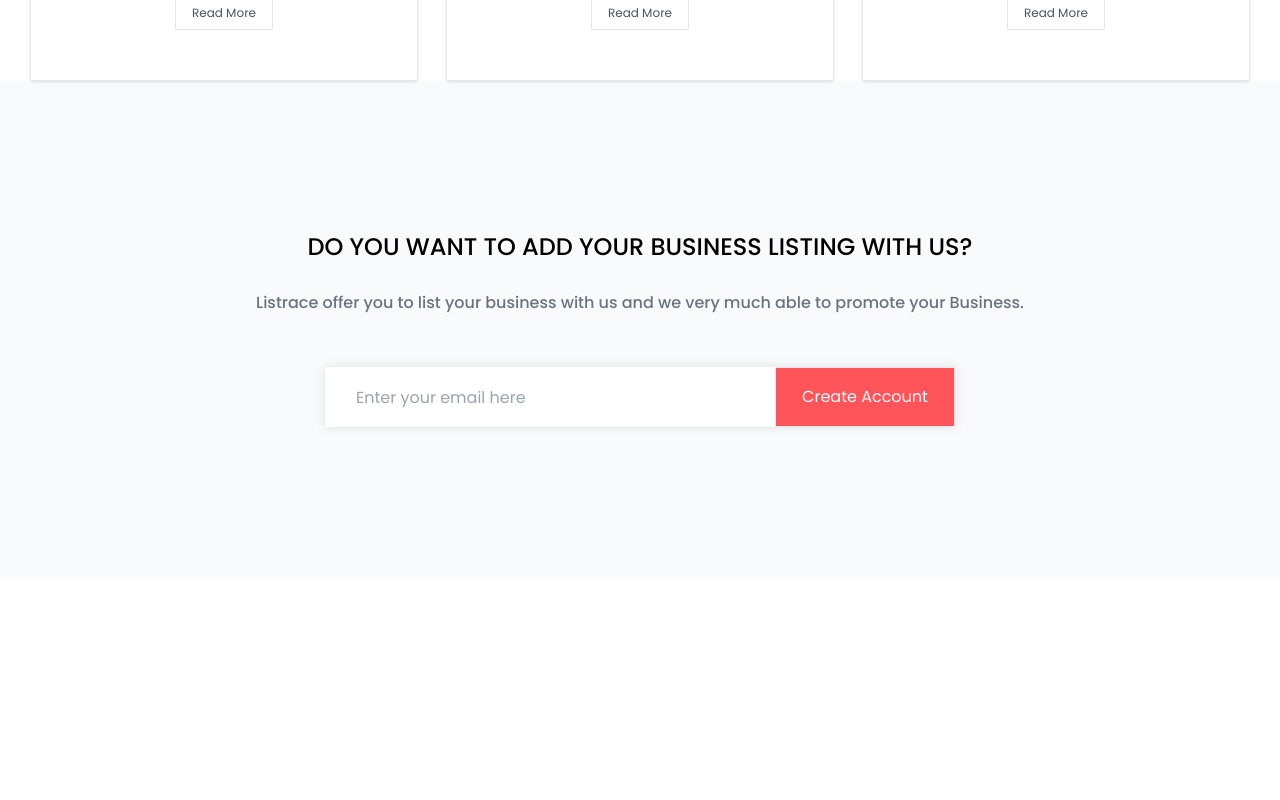
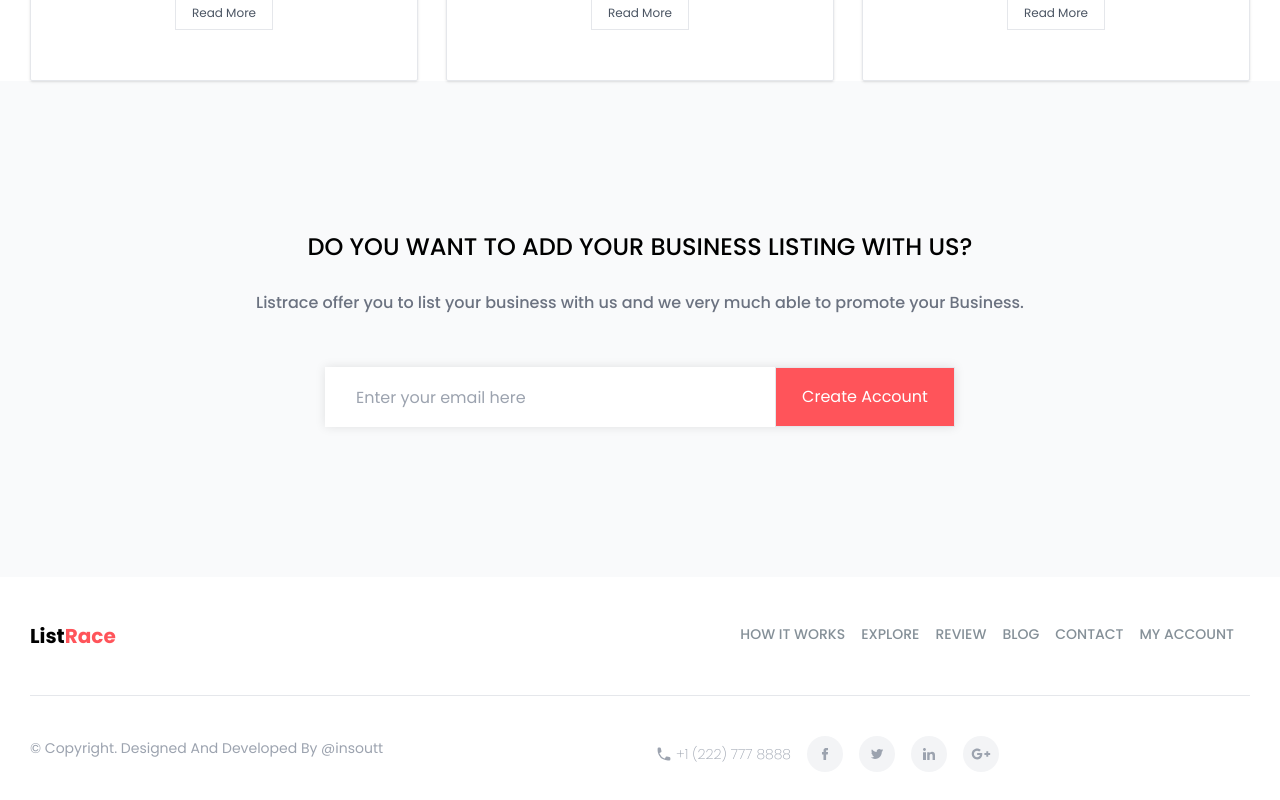
Before and after one commit to insoutt/listrace, a Next.js app: page / in a window 1280 px wide. Shown: the part 591-1391 px from the top of the page. Before the commit the page ends 1168 px from the top, so only its background shows below. Built offline with nearby package versions, Linux system fonts and the light colour scheme.

Commit message:
Add footer

```diff
--- a/src/app/page.tsx
+++ b/src/app/page.tsx
@@ -1,3 +1,4 @@
+import Footer from "@/components/footer";
 import Header from "@/components/header";
 import HeaderTop from "@/components/header-top";
 import Contact from "@/components/sections/contact";
@@ -9,5 +10,6 @@ export default function Home() {
     <Header/>
     <HowItWorks/>
     <Contact/>
+    <Footer/>
   </>);
 }
--- /dev/null
+++ b/src/components/footer.tsx
@@ -0,0 +1,90 @@
+'use client'
+
+import { PhoneIcon } from "@heroicons/react/20/solid";
+import { NAV_ITEMS } from "./header";
+
+const SOCIAL = [
+  {
+    id: 1,
+    icon: (<svg fill="currentcolor" height="12" width="12" id="Layer_1" viewBox="0 0 310 310">
+   <g id="XMLID_834_">
+     <path id="XMLID_835_" d="M81.703,165.106h33.981V305c0,2.762,2.238,5,5,5h57.616c2.762,0,5-2.238,5-5V165.765h39.064
+       c2.54,0,4.677-1.906,4.967-4.429l5.933-51.502c0.163-1.417-0.286-2.836-1.234-3.899c-0.949-1.064-2.307-1.673-3.732-1.673h-44.996
+       V71.978c0-9.732,5.24-14.667,15.576-14.667c1.473,0,29.42,0,29.42,0c2.762,0,5-2.239,5-5V5.037c0-2.762-2.238-5-5-5h-40.545
+       C187.467,0.023,186.832,0,185.896,0c-7.035,0-31.488,1.381-50.804,19.151c-21.402,19.692-18.427,43.27-17.716,47.358v37.752H81.703
+       c-2.762,0-5,2.238-5,5v50.844C76.703,162.867,78.941,165.106,81.703,165.106z"/>
+   </g>
+   </svg>),
+    url: '#',
+  },
+  {
+    id: 2,
+    icon: (<svg fill="currentcolor" width="12" height="12" viewBox="0 0 310 310"><path d="M302.973 57.388a117.51 117.51 0 0 1-14.993 5.463c6.057-6.85 10.675-14.91 13.494-23.73a5 5 0 0 0-7.313-5.824c-10.865 6.444-22.587 11.075-34.878 13.783a66.88 66.88 0 0 0-46.581-18.983c-36.695 0-66.549 29.853-66.549 66.547 0 2.89.183 5.764.545 8.598C101.163 99.244 58.83 76.863 29.76 41.204c-1.036-1.271-2.632-1.956-4.266-1.825a5 5 0 0 0-3.93 2.467c-5.896 10.117-9.013 21.688-9.013 33.461 0 16.035 5.725 31.249 15.838 43.137a56.37 56.37 0 0 1-8.907-3.977c-1.529-.851-3.395-.838-4.914.033a5 5 0 0 0-2.513 4.224c-.007.295-.007.59-.007.889 0 23.935 12.882 45.484 32.577 57.229a57.37 57.37 0 0 1-5.063-.735 5 5 0 0 0-4.681 1.597c-1.17 1.32-1.557 3.16-1.018 4.84 7.29 22.76 26.059 39.501 48.749 44.605-18.819 11.787-40.34 17.961-62.932 17.961a120.4 120.4 0 0 1-14.095-.826c-2.305-.274-4.509 1.087-5.294 3.279a5 5 0 0 0 2.008 5.895c29.023 18.609 62.582 28.445 97.047 28.445 67.754 0 110.139-31.95 133.764-58.753 29.46-33.421 46.356-77.658 46.356-121.367a181.25 181.25 0 0 0-.084-5.508c11.623-8.757 21.63-19.355 29.773-31.536a5 5 0 0 0-.33-5.998c-1.431-1.704-3.816-2.255-5.852-1.353z"/></svg>),
+    url: '#',
+  },
+  {
+    id: 3,
+    icon: (<svg fill="currentColor" width="12" height="12" viewBox="0 0 20 20"><path d="M20 20h-4v-6.999c0-1.92-.847-2.991-2.366-2.991-1.653 0-2.634 1.116-2.634 2.991V20H7V7h4v1.462s1.255-2.202 4.083-2.202S20 7.986 20 11.558V20h0zM2.442 4.921C1.093 4.921 0 3.819 0 2.46S1.093 0 2.442 0s2.441 1.102 2.441 2.46S3.79 4.921 2.442 4.921h0zM0 20h5V7H0v13z" fill-rule="evenodd"/></svg>),
+    url: '#',
+  },
+  {
+    id: 4,
+    icon: (<svg fill="currentColor" width="22" height="22" viewBox="0 0 24 24"><path d="M7.8 17.9c-3.2 0-5.9-2.6-5.9-5.9s2.6-5.9 5.9-5.9c1.5 0 2.9.6 4 1.5l-1.7 1.7c-.7-.5-1.5-.8-2.3-.8-2 0-3.5 1.6-3.5 3.5s1.6 3.5 3.5 3.5c1.6 0 2.8-1 3.2-2.3H7.8V11h5.5c.5 2.3-.6 6.9-5.5 6.9zM19.9 13v2.1h-2.1V13h-2.1v-2h2.1V8.9h2.1V11H22v2h-2.1z"/></svg>),
+    url: '#',
+  },
+];
+
+const FOOTER_ITEMS = [
+  ...NAV_ITEMS.slice(1),
+  {
+    id: 10,
+    title: 'My Account',
+    url: '#',
+  }
+];
+
+const Footer = () => {
+  return (<>
+    <footer className="container">
+      <div className="flex justify-between flex-wrap py-[45px]">
+        <div className="mt-5 sm:mt-0">
+          <a href='#' className="flex flex-shrink-0 items-center text-xl font-bold">
+            <span>List<span className='text-primary'>Race</span></span>
+          </a>
+        </div>
+        <div className="mt-5 sm:mt-0">
+          <ul className="flex flex-wrap">
+          {FOOTER_ITEMS.map(item => (<li key={item.id}>
+            <a href="#"
+                className="inline-block items-center text-sm font-[500] pr-4 text-[#859098] hover:text-primary duration-500 uppercase">
+              {item.title}
+            </a>
+          </li>))}
+          </ul>
+        </div>
+      </div>
+
+      <div className="py-10 border-t grid grid-cols-12 text-gray-400 space-x-4">
+        <div className="col-span-5">
+          <p className="text-sm leading-6">
+            © Copyright. Designed And Developed By <a className="hover:text-primary duration-300" href="https://www.linkedin.com/in/elvis-betancourt/">@insoutt</a>
+          </p>
+        </div>
+        <div className="col-start-7 col-end-13">
+          <ul className="flex items-center space-x-4">
+            <li>
+              <a href="tel:+593984709446" className="flex items-center space-x-1 hover:text-primary duration-300">
+                <PhoneIcon className="size-4" aria-hidden="true"/> <span className="font-thin text-sm">+1 (222) 777 8888</span>
+              </a>
+            </li>
+            {SOCIAL.map(item => <li key={item.id}>
+              <a className="bg-gray-100 hover:bg-primary hover:text-white rounded-full size-9 flex justify-center items-center duration-300" href={item.url}>{item.icon}</a>
+            </li>)}
+          </ul>
+        </div>
+      </div>
+    </footer>
+  </>);
+}
+
+export default Footer;
--- a/src/components/header.tsx
+++ b/src/components/header.tsx
@@ -5,10 +5,10 @@ import {
   DisclosureButton,
   DisclosurePanel,
 } from '@headlessui/react'
-import { Bars3Icon, BellIcon, XMarkIcon } from '@heroicons/react/24/outline'
+import { Bars3Icon, XMarkIcon } from '@heroicons/react/24/outline'
 import { cn } from '@/lib/utils';
 
-const items = [
+export const NAV_ITEMS = [
   {
     id: 1,
     title: 'Home',
@@ -65,7 +65,7 @@ const Header = () => {
                   <span>List<span className='text-primary'>Race</span></span>
                 </a>
                 <ul className="hidden lg:flex">
-                  {items.map(item => (<li key={item.id}>
+                  {NAV_ITEMS.map(item => (<li key={item.id}>
                     <a href="#"
                     className={cn(
                       'inline-block items-center text-sm font-[500] text-gray-400 hover:text-primary duration-500 uppercase py-9 px-5',
@@ -83,7 +83,7 @@ const Header = () => {
 
           <DisclosurePanel className="lg:hidden">
             <div className="space-y-1 pb-4 pt-2">
-            {items.map(item => (<DisclosureButton key={`it-${item.id}`}
+            {NAV_ITEMS.map(item => (<DisclosureButton key={`it-${item.id}`}
                 as="a"
                 href="#"
                 className={cn(
```
